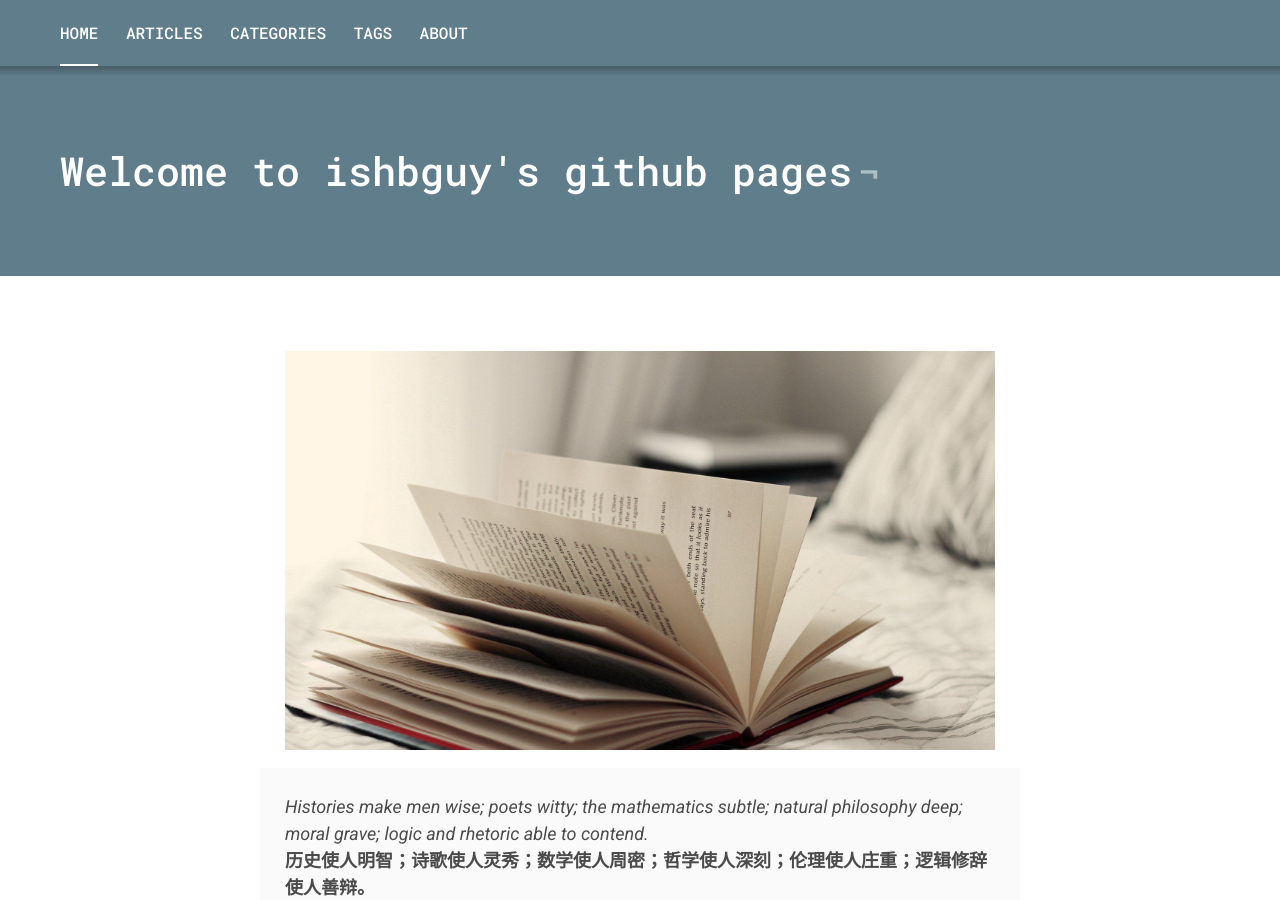
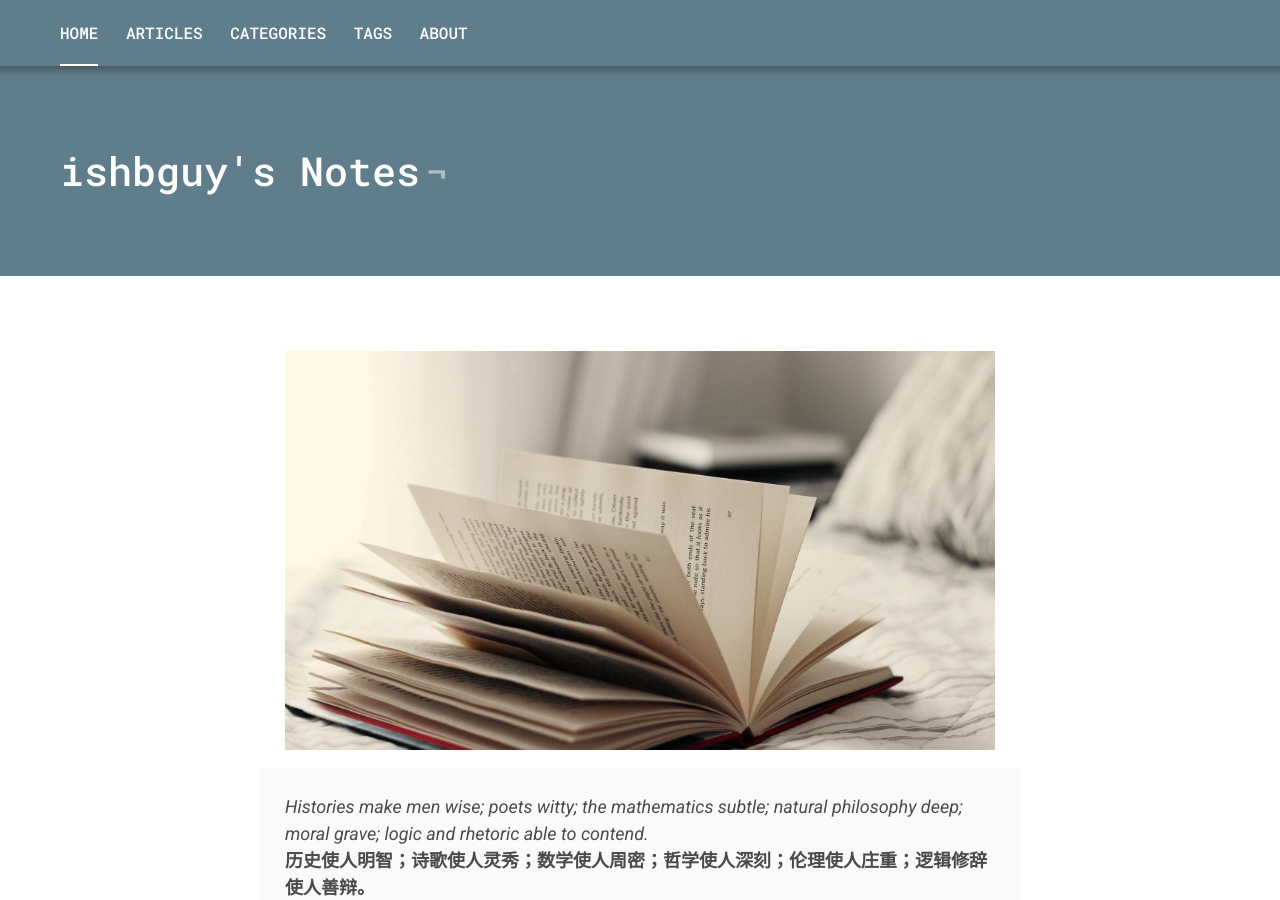
Before and after one commit to ishbguy/ishbguy.github.io, a Jekyll site: the page built from index.md, in a window 1280 px wide and 900 px high. Built offline with Jekyll 4.4.1, drawn with Linux system fonts in a browser that asks for light colours.

Commit message:
Rename github pages title.

```diff
--- a/index.md
+++ b/index.md
@@ -1,6 +1,6 @@
 ---
 layout: page
-title: Welcome to ishbguy's github pages
+title: ishbguy's Notes
 ---
 
 ![]({{ site.baseurl }}{% link _pictures/Reading.jpg %})
```
